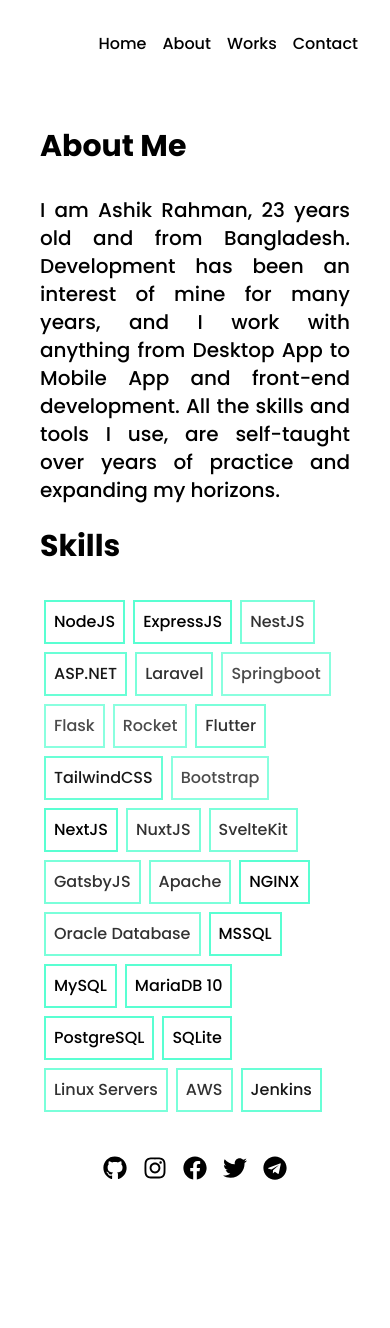
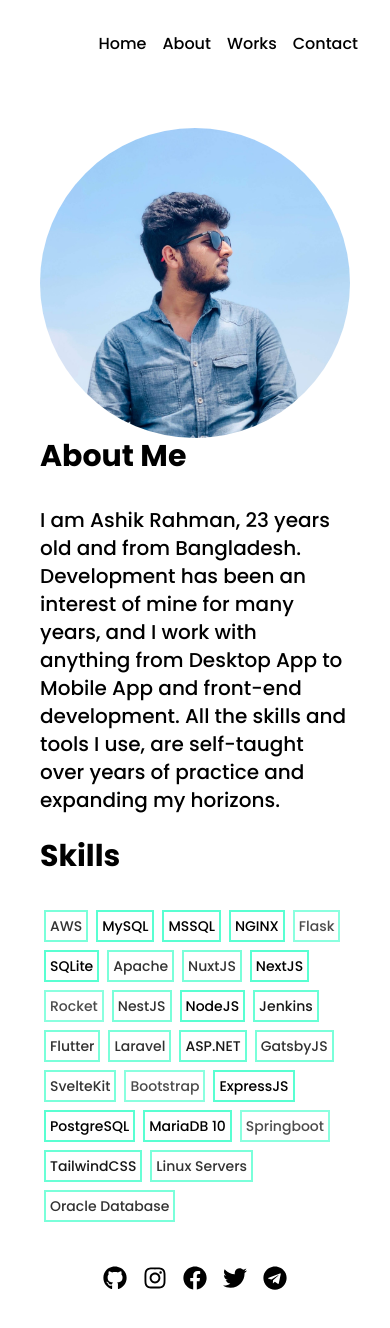
Before and after one commit to ashrhmn/portfolio-next-js, a Next.js app: page /about in a window 390 px wide. Before the commit the page ends 1220 px from the top, so only its background shows below. Built offline with nearby package versions, Linux system fonts and the light colour scheme.

Commit message:
optimize seo , add custom _document

```diff
--- a/components/Layout.tsx
+++ b/components/Layout.tsx
@@ -21,19 +21,29 @@
       <div className="p-10 flex flex-col-reverse md:flex-row gap-x-10">
         <div className="flex justify-center md:justify-start md:flex-col gap-4 md:fixed md:top-[55%] md:left-[3rem] md:h-[45%] md:after:contents-[''] md:after:bg-[#47528f] md:after:inline-block md:after:absolute md:after:left-[0.6rem] md:after:w-[1px] md:after:h-[100%] md:after:top-[14rem]">
           <Link href={`https://github.com/ashrhmn`} passHref>
-            <FaGithub className="h-6 w-6 cursor-pointer" />
+            <a aria-label="Github" target="_blank">
+              <FaGithub className="h-6 w-6 cursor-pointer" />
+            </a>
           </Link>
           <Link href={`https://instagram.com/ashrhmn7`} passHref>
-            <FaInstagram className="h-6 w-6 cursor-pointer" />
+            <a aria-label="Instagram" target="_blank">
+              <FaInstagram className="h-6 w-6 cursor-pointer" />
+            </a>
           </Link>
           <Link href={`https://facebook.com/ashrhmn7`} passHref>
-            <FaFacebook className="h-6 w-6 cursor-pointer" />
+            <a aria-label="Facebook" target="_blank">
+              <FaFacebook className="h-6 w-6 cursor-pointer" />
+            </a>
           </Link>
           <Link href={`https://twitter.com/ashrhmn7`} passHref>
-            <FaTwitter className="h-6 w-6 cursor-pointer" />
+            <a aria-label="Twitter" target="_blank">
+              <FaTwitter className="h-6 w-6 cursor-pointer" />
+            </a>
           </Link>
           <Link href={`https://t.me/ashrhmn`} passHref>
-            <FaTelegram className="h-6 w-6 cursor-pointer" />
+            <a aria-label="Telegram" target="_blank">
+              <FaTelegram className="h-6 w-6 cursor-pointer" />
+            </a>
           </Link>
         </div>
         <div className="max-w-[1200px] mb-10 md:px-16 mx-auto">{children}</div>
--- a/package.json
+++ b/package.json
@@ -8,9 +8,9 @@
     "lint": "next lint"
   },
   "dependencies": {
-    "next": "12.0.7",
-    "react": "17.0.2",
-    "react-dom": "17.0.2",
+    "next": "12.1.5",
+    "react": "18.1.0",
+    "react-dom": "18.1.0",
     "react-icons": "^4.3.1"
   },
   "devDependencies": {
--- /dev/null
+++ b/pages/_document.tsx
@@ -0,0 +1,15 @@
+import { Html, Head, Main, NextScript } from "next/document";
+
+export default function Document() {
+  return (
+    <Html lang="en">
+      <Head>
+        <meta name="description" content="Ashik Rahman - Portfolio Website" />
+      </Head>
+      <body>
+        <Main />
+        <NextScript />
+      </body>
+    </Html>
+  );
+}
--- a/pages/about.tsx
+++ b/pages/about.tsx
@@ -1,4 +1,5 @@
 import { NextPage } from "next";
+import Image from "next/image";
 import React from "react";
 import { SKILLS } from "../data/skills";
 
@@ -6,8 +7,16 @@
   return (
     <div className="flex flex-col md:flex-row gap-6">
       <div className="w-full">
+        <div className="relative w-full aspect-square rounded-full overflow-hidden">
+          <Image
+            src="/images/user1.jpeg"
+            alt="Ashik Rahman"
+            layout="fill"
+            objectFit="cover"
+          />
+        </div>
         <h1 className="text-3xl font-bold mb-8">About Me</h1>
-        <p className="text-xl text-justify">
+        <p className="text-xl">
           I am Ashik Rahman, 23 years old and from Bangladesh. Development has
           been an interest of mine for many years, and I work with anything from
           Desktop App to Mobile App and front-end development. All the skills
@@ -18,15 +27,17 @@
       <div className="w-full">
         <h1 className="text-3xl font-bold mb-8">Skills</h1>
         <div className="flex flex-wrap">
-          {SKILLS.map((skill) => (
+          {SKILLS.sort((a, b) => (a.name.length > b.name.length ? 1 : -1)).map(
+            (skill) => (
               <span
                 style={{ opacity: `${skill.grade}` }}
-              className={`border-2 p-2 m-1 border-darkPrimary`}
+                className={`border-2 text-sm p-1 m-1 border-darkPrimary`}
                 key={skill.name}
               >
                 {skill.name}
               </span>
-          ))}
+            )
+          )}
         </div>
       </div>
     </div>
--- a/pages/index.tsx
+++ b/pages/index.tsx
@@ -5,7 +5,7 @@
 const Home: NextPage = () => {
   return (
     <>
-      <div className="flex flex-col-reverse md:flex-row items-center">
+      <div className="flex flex-col-reverse md:flex-row md:items-center">
         <div className="w-full">
           <h1>Hi there,</h1>
           <h1 className="text-6xl font-bold my-4">I am Ashik</h1>
@@ -38,12 +38,13 @@
             </Link>
           </div>
         </div>
-        <div className="relative h-96 w-full">
+        <div className="relative min-h-[200px] md:min-h-[500px] w-full">
           <Image
             src={`/images/hero-portfolio.png`}
             alt="Hero Image Ashik Rahman"
             layout="fill"
             objectFit="contain"
+            priority
           />
         </div>
       </div>
```
Also changed, not shown: public/images/user1.jpeg (added), 1 other file (tests, documents, lock files or other folders). Lines whose indentation alone changed are shown as unchanged.
